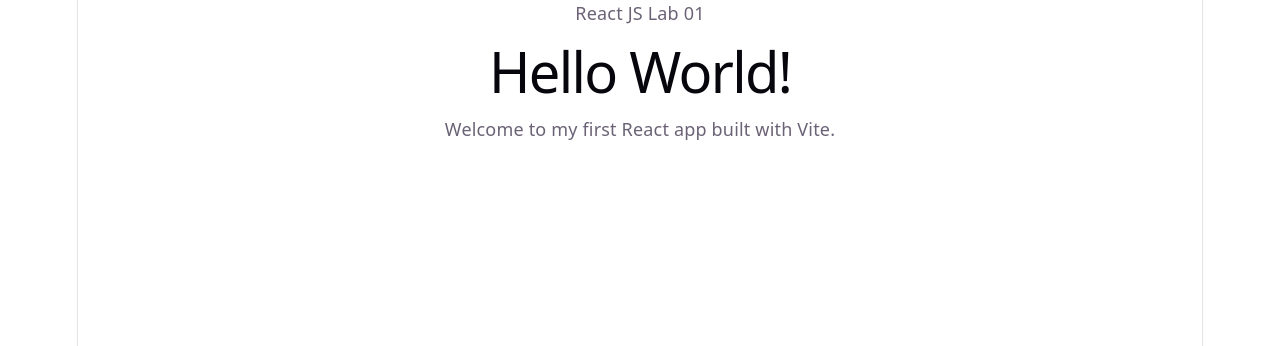
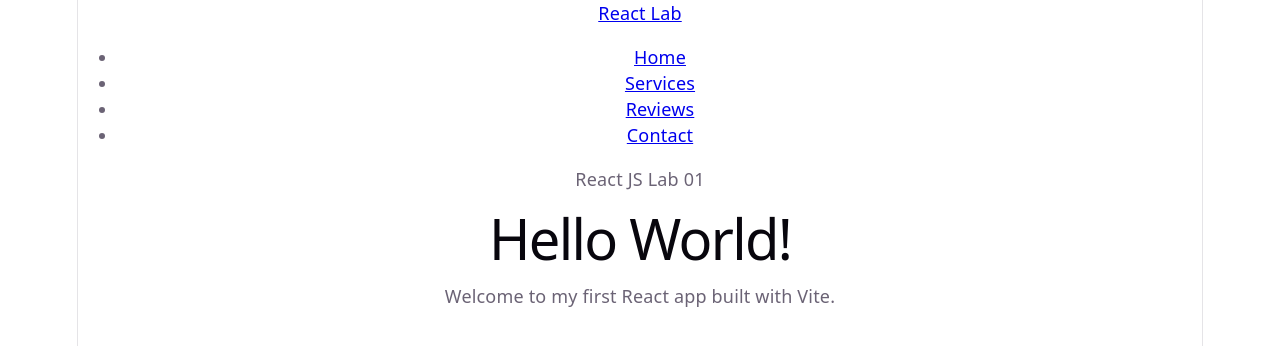
Before and after one commit to wenux2003/AF-Lab--08-React-js-Lab--01-, a React (Vite) app: page / in a window 1280 px wide. Shown: the top 346 px of the page. Built offline with nearby package versions, Linux system fonts and the light colour scheme.

Commit message:
add nav bar component

```diff
--- a/src/App.jsx
+++ b/src/App.jsx
@@ -1,11 +1,15 @@
 import Greeting from './components/Greeting.jsx'
+import NavBar from './components/NavBar.jsx'
 import './App.css'
 
 function App() {
   return (
-    <main className="app">
-      <Greeting />
-    </main>
+    <div className="app" id="home">
+      <NavBar />
+      <main>
+        <Greeting />
+      </main>
+    </div>
   )
 }
 
--- /dev/null
+++ b/src/components/NavBar.jsx
@@ -0,0 +1,25 @@
+function NavBar() {
+  return (
+    <nav className="navbar" aria-label="Main navigation">
+      <a className="brand" href="#home">
+        React Lab
+      </a>
+      <ul>
+        <li>
+          <a href="#home">Home</a>
+        </li>
+        <li>
+          <a href="#services">Services</a>
+        </li>
+        <li>
+          <a href="#reviews">Reviews</a>
+        </li>
+        <li>
+          <a href="#contact">Contact</a>
+        </li>
+      </ul>
+    </nav>
+  )
+}
+
+export default NavBar
```
